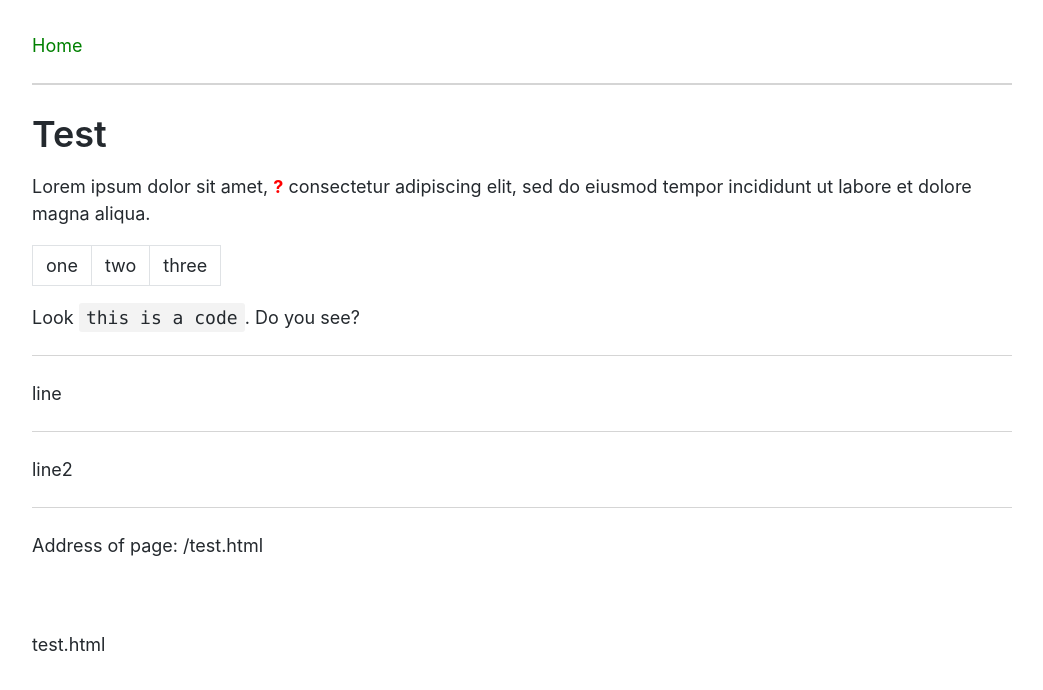
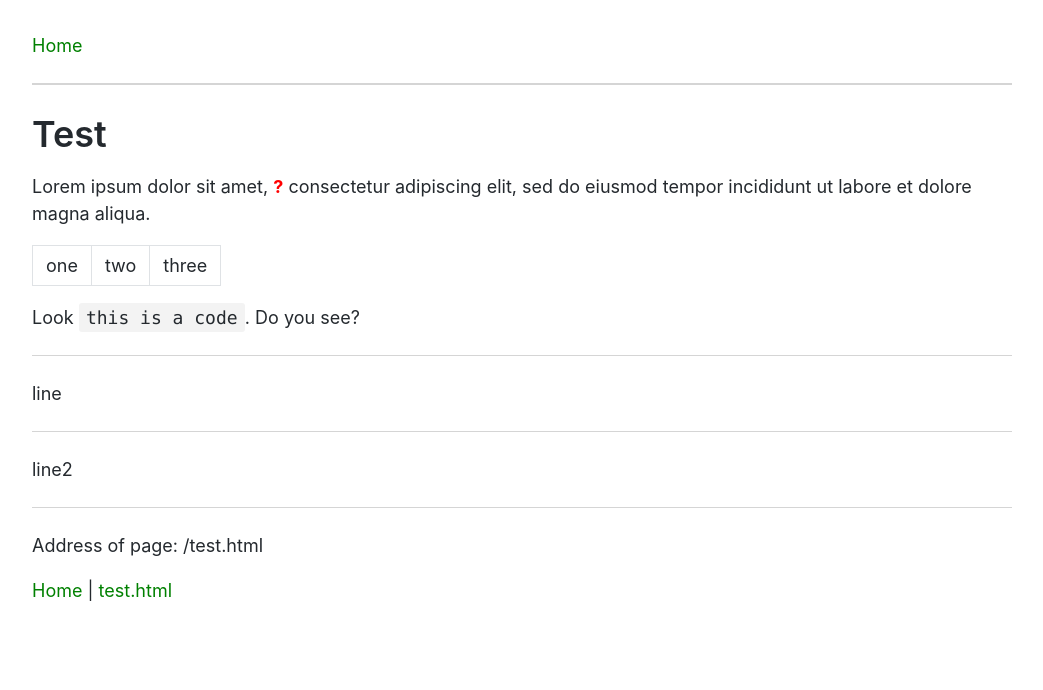
Before and after one commit to olexsyn/ITNote, a Jekyll site: the page built from test.md, in a window 1280 px wide. Shown: the top 690 px of the page, without its empty margins (118-1161 px from the left). Built offline with Jekyll 4.4.1, drawn with Linux system fonts in a browser that asks for light colours; our own code applies the rules of GitHub Pages for plain Markdown files.

Commit message:
Update footer.html

```diff
--- a/_includes/footer.html
+++ b/_includes/footer.html
@@ -5,6 +5,12 @@
 
 {% assign lnk = page.url | split: "/" %}
 
+<p>
 {% for p in lnk %}
-  <br>{{ p }}
+  {% if p == '' %}
+    <a href="{{ site.baseurl }}">Home</a>
+  {% else %}
+  | <a href="{{ p }}">{{ p }}</a>
+  {% endif %}
 {% endfor %}
+</p>
```
